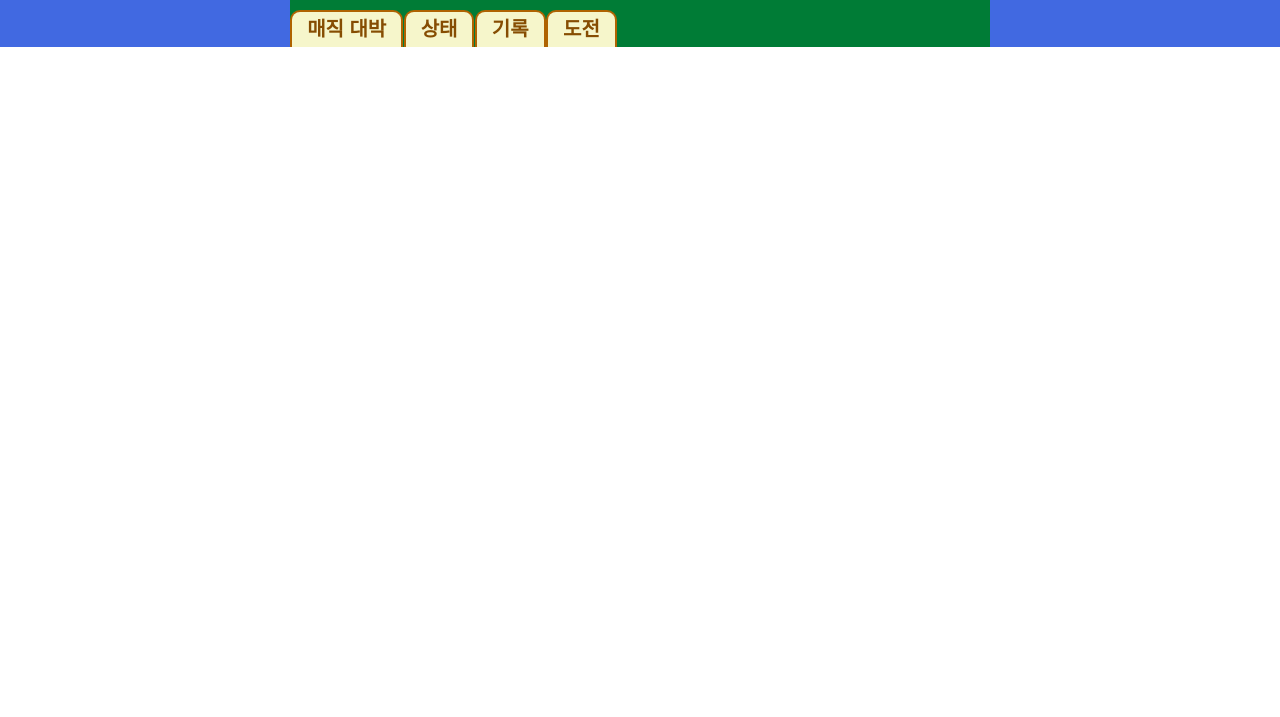
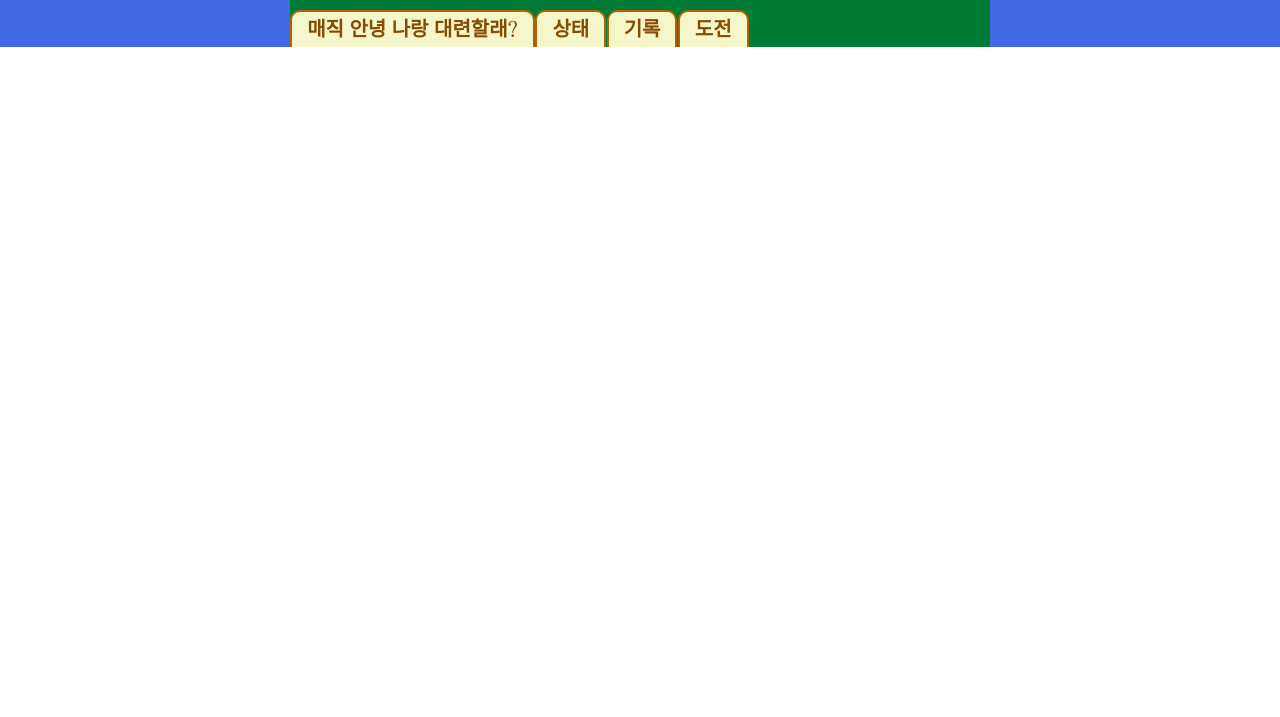
Before and after one commit to 4up456/Dregon, a plain HTML site: page index.html in a window 1280 px wide. Shown: the part 83-800 px from the top of the page. Drawn offline with nearby package versions, Linux system fonts and the light colour scheme.

Commit message:
대련 할래?

```diff
--- a/index.html
+++ b/index.html
@@ -26,7 +26,7 @@
       <div class="menu">
         <ul class="main-menu">
           <li class="magic">
-            <a href="/">매직 대박</a>
+            <a href="/">매직 안녕 나랑 대련할래?</a>
           </li>
           <li class="status">
             <a href="/">상태</a>
```
